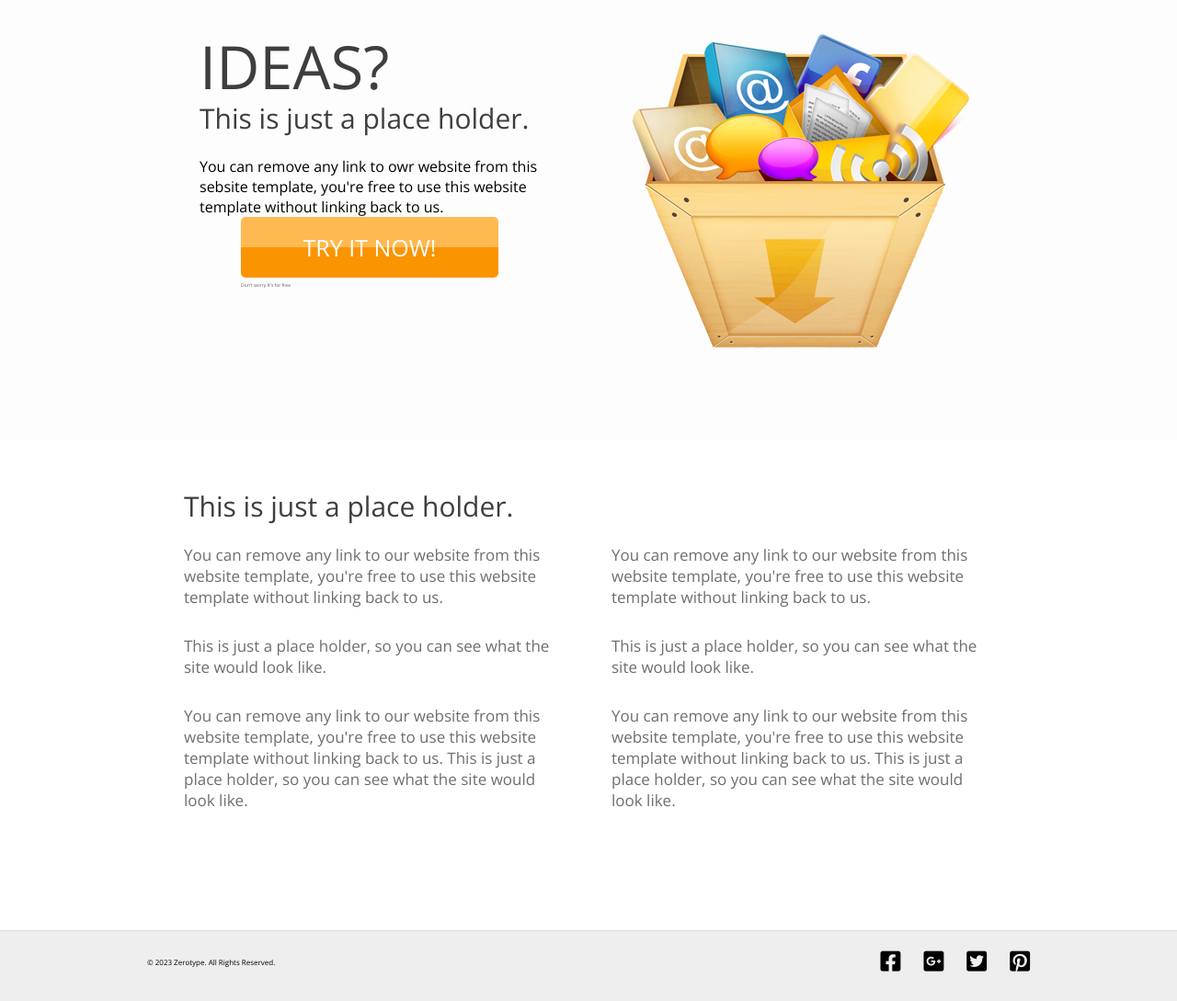
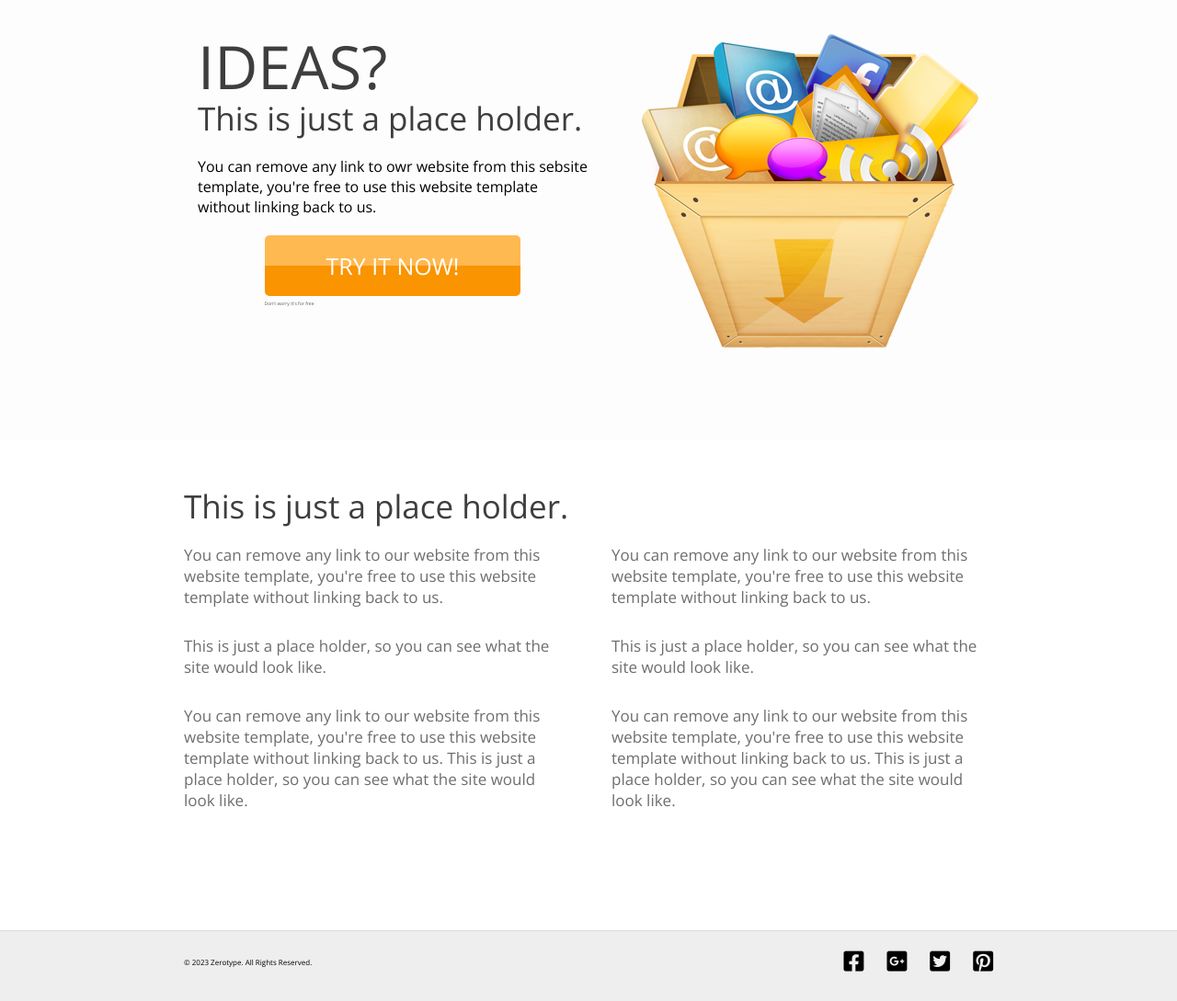
Before and after one commit to ifchang/T1v2-Rex, a plain HTML site: page index02.html in a window 1280 px wide. Shown: the part 173-1262 px from the top of the page at 92% size. Drawn offline with nearby package versions, Linux system fonts and the light colour scheme.

Commit message:
update css02

```diff
--- a/css02/content.css
+++ b/css02/content.css
@@ -58,7 +58,7 @@ nav a {
   color: rgb(99, 99, 99);
   text-decoration: none;
   cursor: pointer;
-  line-height: 43px;
+  display: inline-block;
 }
 
 nav a:hover {
@@ -71,41 +71,44 @@ nav a + a {
 
 section {
   background-color: #fdfdfd;
+  padding: 40px 0 100px;
 }
 
 .full-box {
-  width: 1000px;
+  width: 850px;
   font-size: 0px;
   margin: 0px auto;
-  padding: 40px 0px 100px 0px;
 }
 
 .full-box-section {
   display: inline-block;
-  width: 370px;
+  max-width: 50%;
   font-size: 16px;
   vertical-align: top;
-  margin-left: 77px;
 }
 
 h2 {
   color: #3e3e3e;
   font-size: 65px;
   line-height: 70px;
-  margin: 0px;
   font-weight: normal;
 }
 
 h3 {
   color: #3e3e3e;
-  font-size: 30px;
+  font-size: 35px;
   line-height: 43px;
   margin-bottom: 20px;
   font-weight: normal
 }
 
-.h3-p {
+.full-box-section-text {
   margin-bottom: 20px;
+}
+
+.button-box {
+  width: 280px;
+  margin: 0 auto;
 }
 
 button {
@@ -116,20 +119,17 @@ button {
   border-radius: 5px;
   border: 0;
   padding: 16px 67px;
-  margin: 0 auto 5px;
-  width: 280px;
+  margin-bottom: 5px;
 }
 
 .try-it-text {
   margin: 0 auto;
   font-size: 5px;
   color: #585858;
-  width: 280px;
 }
 
 .full-box-img-box {
-  display: inline-block;
-  margin-left: 100px;
+  float: right;
 }
 
 .full-box-img-box img {
@@ -154,9 +154,14 @@ article {
 }
 
 footer {
-  padding: 20px 160px 30px;
+  padding: 20px 0 30px;
   background-color: #eeeeee;
   border-top: 1px solid #dcdcdc;
+}
+
+.footer-content {
+  width: 880px;
+  margin: 0 auto;
 }
 
 footer span {
@@ -173,8 +178,11 @@ footer span {
   display: inline-block;
 }
 
+.footer-icon a + a {
+  margin-left: 25px;
+}
+
 .footer-icon i {
-  margin-left: 25px;
   font-size: 25px;
   color: black;
   cursor: pointer;
```
